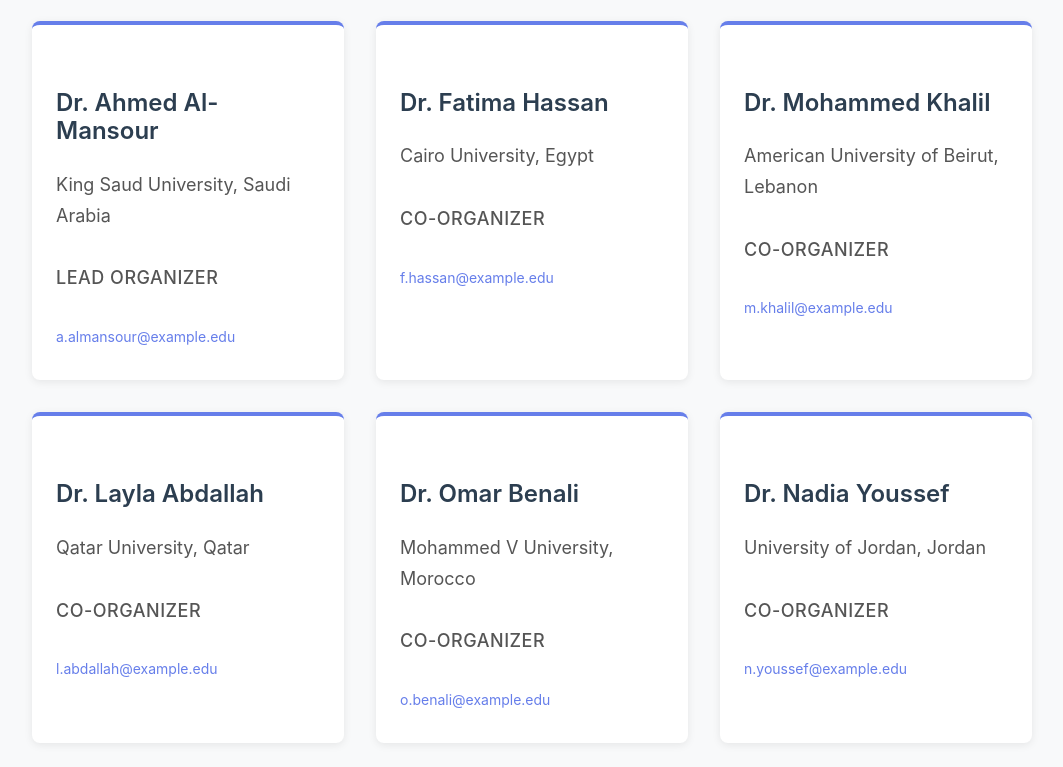
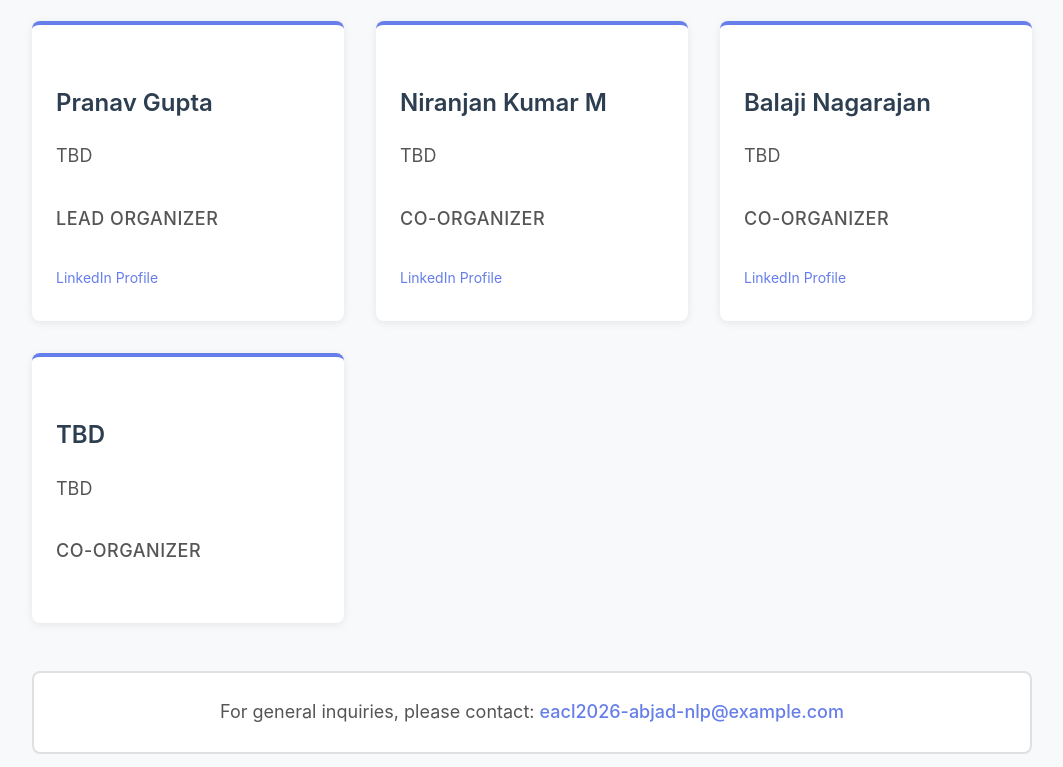
Before and after one commit to balajinaga/EACL2026-Abjad-NLP-SharedTask, a plain HTML site: page index.html in a window 1280 px wide. Shown: the part 7693-8460 px from the top of the page, without its empty margins (108-1171 px from the left). Drawn offline with Linux system fonts and the light colour scheme.

Commit message:
Configure GitHub Pages deployment and update organizers

```diff
--- a/css/style.css
+++ b/css/style.css
@@ -655,6 +655,19 @@ header {
     text-decoration: underline;
 }
 
+.organizer-link {
+    font-size: var(--font-size-sm);
+    color: var(--color-primary);
+    text-decoration: none;
+    transition: color var(--transition-fast);
+    word-break: break-word;
+}
+
+.organizer-link:hover {
+    color: var(--color-secondary);
+    text-decoration: underline;
+}
+
 .contact-info {
     text-align: center;
     padding: var(--spacing-md);
--- a/index.html
+++ b/index.html
@@ -300,50 +300,33 @@
                     <div class="organizers-grid">
                         <div class="organizer-card">
                             <div class="organizer-info">
-                                <h3 class="organizer-name">Dr. Ahmed Al-Mansour</h3>
-                                <p class="organizer-affiliation">King Saud University, Saudi Arabia</p>
+                                <h3 class="organizer-name">Pranav Gupta</h3>
+                                <p class="organizer-affiliation">TBD</p>
                                 <p class="organizer-role">Lead Organizer</p>
-                                <a href="mailto:a.almansour@example.edu" class="organizer-email">a.almansour@example.edu</a>
+                                <a href="https://www.linkedin.com/in/pranav-gupta-b6562043/" class="organizer-link" target="_blank">LinkedIn Profile</a>
                             </div>
                         </div>
                         <div class="organizer-card">
                             <div class="organizer-info">
-                                <h3 class="organizer-name">Dr. Fatima Hassan</h3>
-                                <p class="organizer-affiliation">Cairo University, Egypt</p>
+                                <h3 class="organizer-name">Niranjan Kumar M</h3>
+                                <p class="organizer-affiliation">TBD</p>
                                 <p class="organizer-role">Co-Organizer</p>
-                                <a href="mailto:f.hassan@example.edu" class="organizer-email">f.hassan@example.edu</a>
+                                <a href="https://www.linkedin.com/in/niranjan-kumar-m-754861184/" class="organizer-link" target="_blank">LinkedIn Profile</a>
                             </div>
                         </div>
                         <div class="organizer-card">
                             <div class="organizer-info">
-                                <h3 class="organizer-name">Dr. Mohammed Khalil</h3>
-                                <p class="organizer-affiliation">American University of Beirut, Lebanon</p>
+                                <h3 class="organizer-name">Balaji Nagarajan</h3>
+                                <p class="organizer-affiliation">TBD</p>
                                 <p class="organizer-role">Co-Organizer</p>
-                                <a href="mailto:m.khalil@example.edu" class="organizer-email">m.khalil@example.edu</a>
+                                <a href="https://www.linkedin.com/in/balaji-nagarajan-95385017/" class="organizer-link" target="_blank">LinkedIn Profile</a>
                             </div>
                         </div>
                         <div class="organizer-card">
                             <div class="organizer-info">
-                                <h3 class="organizer-name">Dr. Layla Abdallah</h3>
-                                <p class="organizer-affiliation">Qatar University, Qatar</p>
+                                <h3 class="organizer-name">TBD</h3>
+                                <p class="organizer-affiliation">TBD</p>
                                 <p class="organizer-role">Co-Organizer</p>
-                                <a href="mailto:l.abdallah@example.edu" class="organizer-email">l.abdallah@example.edu</a>
-                            </div>
-                        </div>
-                        <div class="organizer-card">
-                            <div class="organizer-info">
-                                <h3 class="organizer-name">Dr. Omar Benali</h3>
-                                <p class="organizer-affiliation">Mohammed V University, Morocco</p>
-                                <p class="organizer-role">Co-Organizer</p>
-                                <a href="mailto:o.benali@example.edu" class="organizer-email">o.benali@example.edu</a>
-                            </div>
-                        </div>
-                        <div class="organizer-card">
-                            <div class="organizer-info">
-                                <h3 class="organizer-name">Dr. Nadia Youssef</h3>
-                                <p class="organizer-affiliation">University of Jordan, Jordan</p>
-                                <p class="organizer-role">Co-Organizer</p>
-                                <a href="mailto:n.youssef@example.edu" class="organizer-email">n.youssef@example.edu</a>
                             </div>
                         </div>
                     </div>
```
Also changed, not shown: 2 other files.
